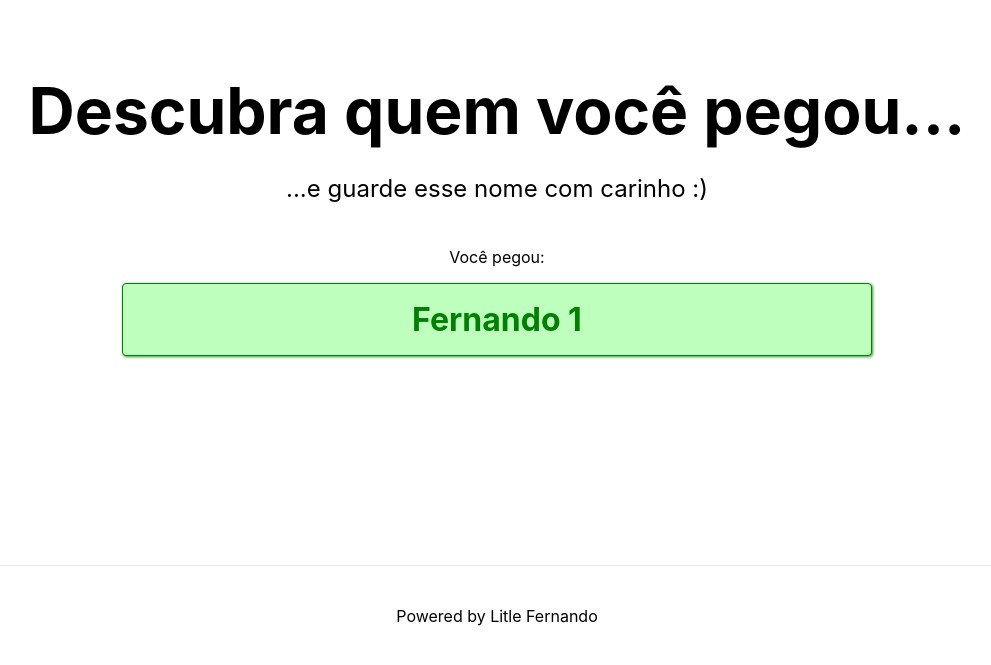
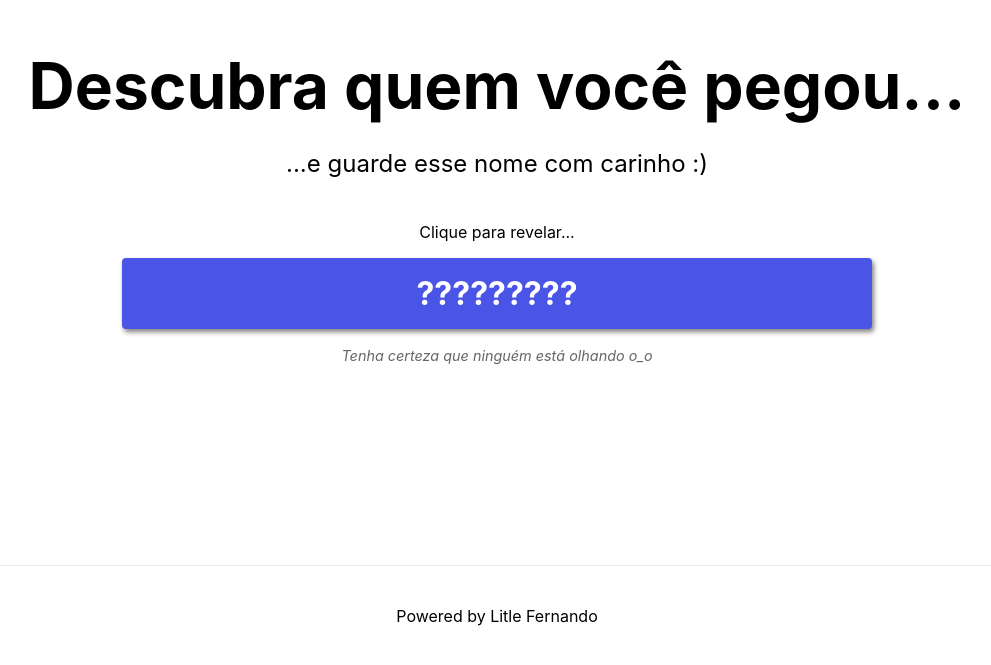
Before and after one commit to dotenorio/amigo-secreto, a Next.js app: page /i-caught/1 in a window 1280 px wide. Shown: the part 135-800 px from the top of the page, without its empty margins (143-1134 px from the left). Built offline with nearby package versions, Linux system fonts and the light colour scheme.

Commit message:
reveal feature

```diff
--- a/pages/i-caught/[token].js
+++ b/pages/i-caught/[token].js
@@ -1,3 +1,4 @@
+import { useState } from 'react'
 import { useRouter } from 'next/router'
 
 import styles from '../../styles/ICaught.module.css'
@@ -6,6 +7,7 @@ import Title from '../../components/title'
 const Token = () => {
   const router = useRouter()
   const { token } = router.query
+  const [reveal, setReveal] = useState()
 
   return (
     <>
@@ -14,10 +16,20 @@ const Token = () => {
         description='...e guarde esse nome com carinho :)'
       />
 
-      <div className={styles.name}>
-        <p>Você pegou:</p>
-        <b>Fernando {token}</b>
-      </div>
+      {reveal ? (
+        <div className={styles.name}>
+          <p>Você pegou:</p>
+          <b>Fernando {token}</b>
+        </div>
+      ) : (
+        <div className={styles.noName}>
+          <p>Clique para revelar...</p>
+          <b onClick={() => setReveal(true)}>?????????</b>
+          <p>
+            <i>Tenha certeza que ninguém está olhando o_o</i>
+          </p>
+        </div>
+      )}
     </>
   )
 }
--- a/styles/ICaught.module.css
+++ b/styles/ICaught.module.css
@@ -1,9 +1,11 @@
-.name {
+.name,
+.noName {
   text-align: center;
   width: 80%;
 }
 
-.name > b {
+.name > b,
+.noName > b {
   font-size: 2rem;
   color: green;
   border: 1px solid green;
@@ -14,3 +16,25 @@
   background-color: #beffbe;
   box-shadow: 1px 1px 3px rgba(0, 128, 0, 0.8)
 }
+
+.noName > b {
+  border: none;
+  background-color: #4a54e6;
+  color: #fff;
+  box-shadow: 2px 3px 5px rgba(0, 0, 0, 0.5);
+}
+
+.noName > b:hover {
+  background-color: #5a63e2;
+  box-shadow: 2px 3px 10px rgba(0, 0, 0, 0.8);
+}
+
+.noName > b:active {
+  background-color: #3641e7;
+  box-shadow: 1px 2px 10px rgba(0, 0, 0, 0.5);
+}
+
+.noName > p > i {
+  font-size: 0.9rem;
+  color: #666;
+}
```
